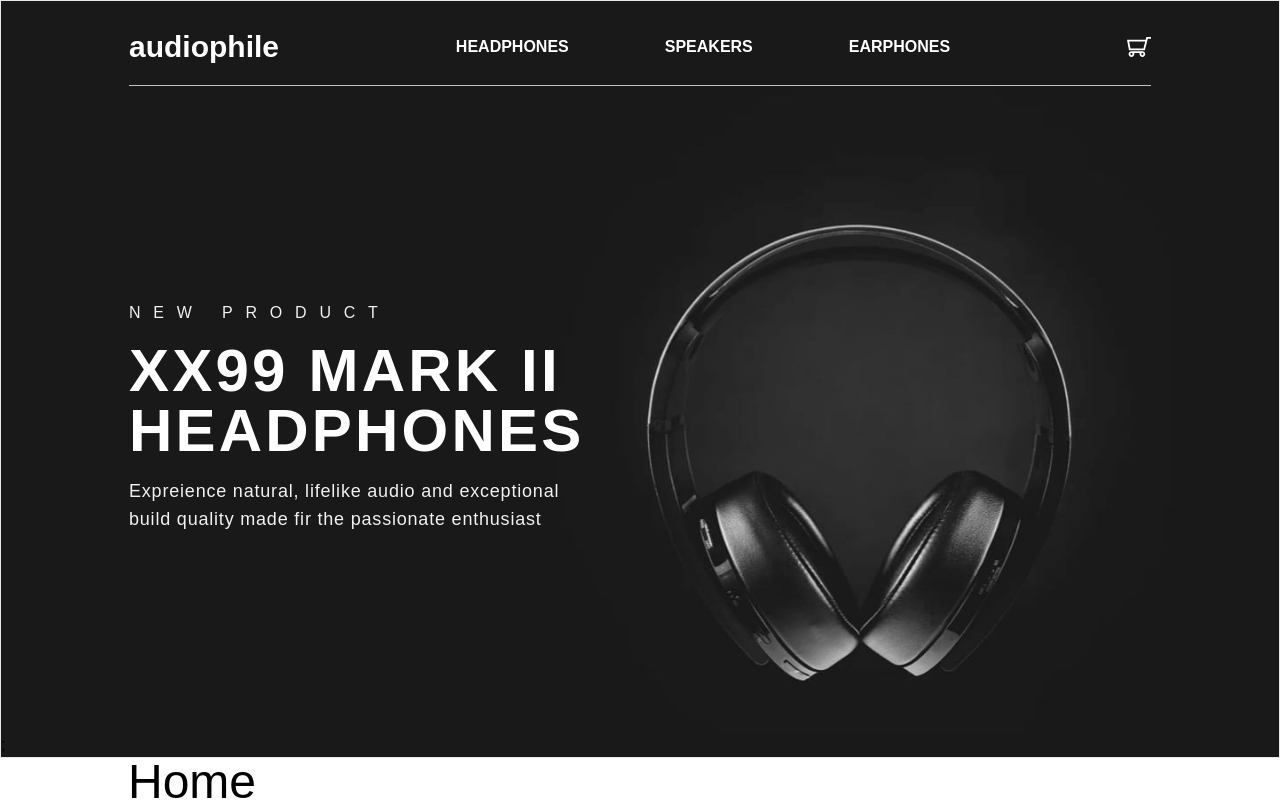
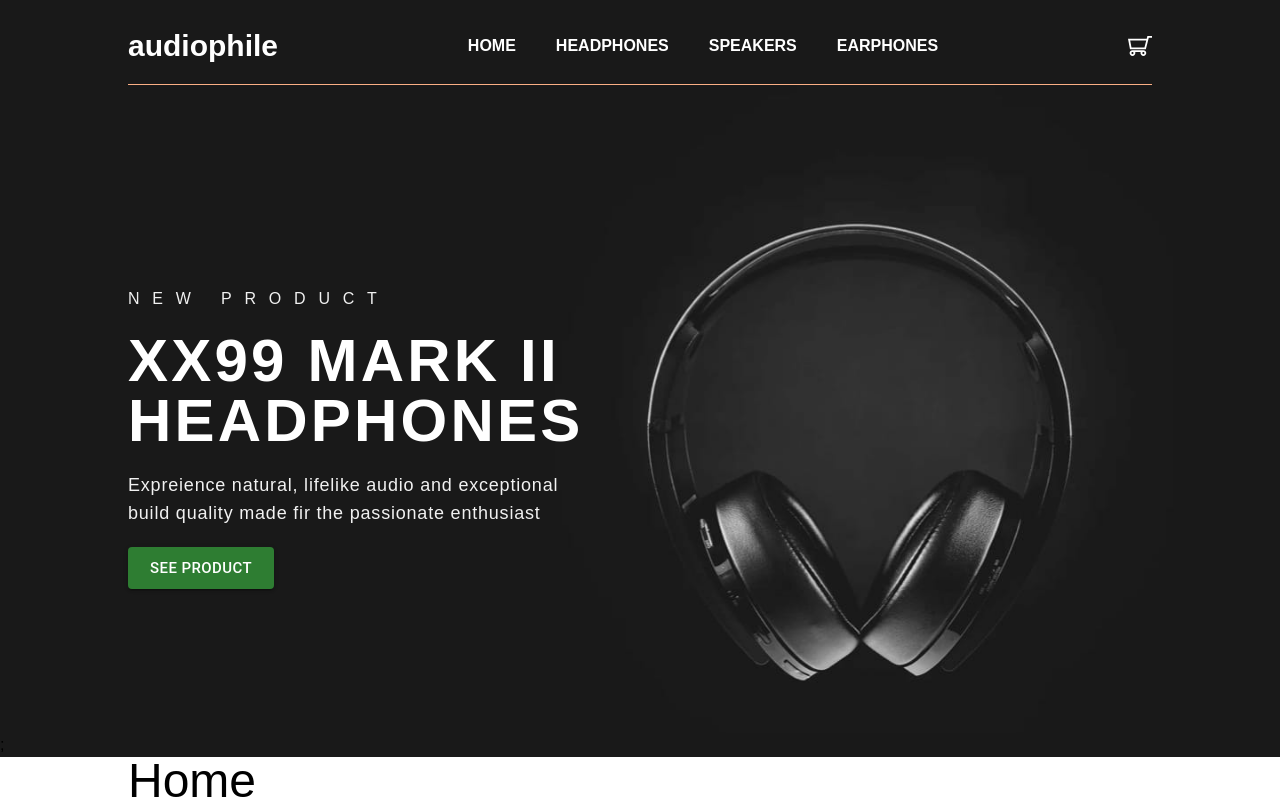
Before and after one commit to ShreeraamGit/audiophile_ecommerce_v2, a React (Create React App) app: page / in a window 1280 px wide. Built offline with nearby package versions, Linux system fonts and the light colour scheme.

Commit message:
herosection change implemented

```diff
--- a/package.json
+++ b/package.json
@@ -3,6 +3,9 @@
   "version": "0.1.0",
   "private": true,
   "dependencies": {
+    "@emotion/react": "^11.10.4",
+    "@emotion/styled": "^11.10.4",
+    "@mui/material": "^5.10.3",
     "@testing-library/jest-dom": "^5.16.5",
     "@testing-library/react": "^13.3.0",
     "@testing-library/user-event": "^13.5.0",
--- a/src/Routes/Navigation/navigation.jsx
+++ b/src/Routes/Navigation/navigation.jsx
@@ -1,24 +1,43 @@
 import { Fragment } from "react";
-import { Outlet, Link } from "react-router-dom";
-import { ReactComponent as Cart } from "../../assets/cart.svg";
 import HeroBanner from "../../components/HeroBanner/heroBanner";
+import Navbarwithlogo from "../../components/NavBarLogo/navbarLogo";
+import { Outlet } from "react-router-dom";
+import { HerosectionContext } from "../../context/heroSectionContext";
+import { useContext } from "react";
 
 function Navigation() {
+  const { pageStatus } = useContext(HerosectionContext);
+
+  const renderSwitch = (param) => {
+    switch (param) {
+      case "speakers":
+        return (
+          <h1 className="text-white p-10 text-4xl text-center font-extrabold">
+            Speakers
+          </h1>
+        );
+      case "headphones":
+        return (
+          <h1 className="text-white p-10 text-4xl text-center font-extrabold">
+            Headphones
+          </h1>
+        );
+      case "earphones":
+        return (
+          <h1 className="text-white p-10 text-4xl text-center font-extrabold">
+            Earphones
+          </h1>
+        );
+      default:
+        return <HeroBanner></HeroBanner>;
+    }
+  };
+
   return (
     <Fragment>
-      <div className="nav-bar border bg-[#191919]">
-        <div className="mr-32 ml-32 nav-items mt-7 border-b border-[#FBAF85] text-white flex justify-between items-center">
-          <div className="text-3xl font-extrabold mb-5">audiophile</div>
-          <div className="nav-links flex gap-24 font-extrabold mb-5">
-            <Link to="/headphones">
-              <div className="">HEADPHONES</div>
-            </Link>
-            <div className="">SPEAKERS</div>
-            <div className="">EARPHONES</div>
-          </div>
-          <Cart className="h-6 w-6 mb-5"></Cart>
-        </div>
-        <HeroBanner></HeroBanner>
+      <div className="nav-bar h-fit bg-[#191919]">
+        <Navbarwithlogo></Navbarwithlogo>
+        {renderSwitch(pageStatus)}
       </div>
       <Outlet></Outlet>
     </Fragment>
--- a/src/Routes/Speakers/speakers.jsx
+++ b/src/Routes/Speakers/speakers.jsx
@@ -1,4 +1,4 @@
-function Speaker() {
+function Speaker(props) {
   return (
     <div>
       <h1 className="text-5xl">I am the Speaker page</h1>
--- a/src/components/Buttons/button.jsx
+++ /dev/null
@@ -1,5 +0,0 @@
-function Button() {
-  return;
-}
-
-export default Button;
--- a/src/components/HeroBanner/heroBanner.jsx
+++ b/src/components/HeroBanner/heroBanner.jsx
@@ -1,10 +1,11 @@
 import HomeHeroImage from "../../assets/home/desktop/image-hero.jpg";
+import Button from "@mui/material/Button";
 
 function HeroBanner() {
   return (
     <div className="relative">
       <img className="h-full w-full" src={HomeHeroImage} alt="HeroImage" />;
-      <div className="absolute space-y-4 text-white bottom-1/3 mr-32 ml-32 w-[27rem]">
+      <div className="absolute space-y-5 text-white bottom-1/4 mr-32 ml-32 w-[27rem]">
         <h3 className="tracking-[.8rem] text-[#F1F1F1]">NEW PRODUCT</h3>
         <h1 className="text-6xl tracking-[.2rem] font-extrabold">
           XX99 MARK II HEADPHONES
@@ -13,6 +14,9 @@ function HeroBanner() {
           Expreience natural, lifelike audio and exceptional build quality made
           fir the passionate enthusiast
         </p>
+        <Button className="" size="large" color="success" variant="contained">
+          SEE PRODUCT
+        </Button>
       </div>
     </div>
   );
--- /dev/null
+++ b/src/components/NavBarLogo/navbarLogo.jsx
@@ -0,0 +1,38 @@
+import { Link } from "react-router-dom";
+import { ReactComponent as Cart } from "../../assets/cart.svg";
+import { useContext } from "react";
+import { HerosectionContext } from "../../context/heroSectionContext";
+
+function Navbarwithlogo() {
+  const { pageStatusHandler } = useContext(HerosectionContext);
+  return (
+    <div className="flex justify-between items-center mr-32 ml-32 nav-items border-b border-[#FBAF85] text-white ">
+      <div className="text-3xl mt-7 font-extrabold mb-5">audiophile</div>
+      <div className="nav-link flex gap-10 font-extrabold mb-5 mt-7">
+        <Link to="/">
+          <div onClick={pageStatusHandler} value="" className="">
+            HOME
+          </div>
+        </Link>
+        <Link to="/headphones">
+          <div onClick={pageStatusHandler} value="headphones" className="">
+            HEADPHONES
+          </div>
+        </Link>
+        <Link to="/speakers">
+          <div onClick={pageStatusHandler} value="speakers" className="">
+            SPEAKERS
+          </div>
+        </Link>
+        <Link to="/earphones">
+          <div onClick={pageStatusHandler} value="earphones" className="">
+            EARPHONES
+          </div>
+        </Link>
+      </div>
+      <Cart className="h-6 w-6 mb-5 mt-7"></Cart>
+    </div>
+  );
+}
+
+export default Navbarwithlogo;
--- /dev/null
+++ b/src/context/heroSectionContext.jsx
@@ -0,0 +1,21 @@
+import { createContext, useState } from "react";
+
+export const HerosectionContext = createContext({
+  pageStatus: [],
+  setPageStatus: () => {},
+});
+
+export const HerosectionProvider = ({ children }) => {
+  const [pageStatus, setPageStatus] = useState();
+
+  const pageStatusHandler = (event) => {
+    setPageStatus(event.target.getAttribute("value"));
+  };
+
+  const value = { pageStatus, setPageStatus, pageStatusHandler };
+  return (
+    <HerosectionContext.Provider value={value}>
+      {children}
+    </HerosectionContext.Provider>
+  );
+};
--- a/src/index.js
+++ b/src/index.js
@@ -5,13 +5,16 @@ import App from "./App";
 import reportWebVitals from "./reportWebVitals";
 import { BrowserRouter } from "react-router-dom";
 import { ProductsProvider } from "./context/productContext";
+import { HerosectionProvider } from "./context/heroSectionContext.jsx";
 
 const root = ReactDOM.createRoot(document.getElementById("root"));
 root.render(
   <React.StrictMode>
     <BrowserRouter>
       <ProductsProvider>
-        <App />
+        <HerosectionProvider>
+          <App />
+        </HerosectionProvider>
       </ProductsProvider>
     </BrowserRouter>
   </React.StrictMode>
```
Also changed, not shown: 1 other file (tests, documents, lock files or other folders).
